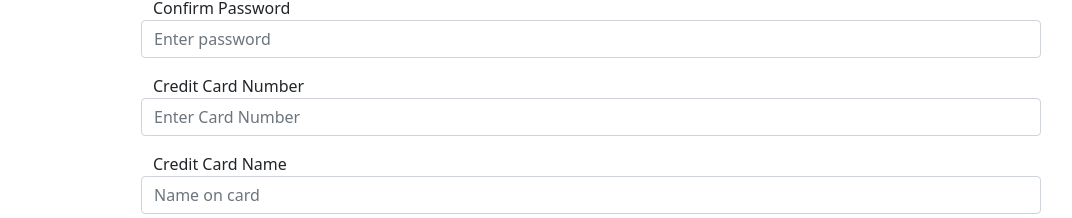
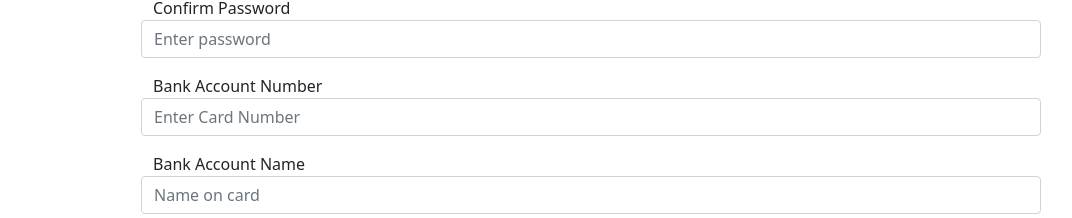
Before and after one commit to TeeradonNamkanisorn/FRONTEND_RPLUS, a React (Create React App) app: page /register-teacher in a window 1280 px wide. Shown: the part 582-800 px from the top of the page, without its empty margins (49-1121 px from the left). Built offline with nearby package versions, Linux system fonts and the light colour scheme; no server answers; what javascript-time-ago would draw is missing.

Commit message:
creditcard -> bank account

```diff
--- a/src/pages/RegisterTeacher.js
+++ b/src/pages/RegisterTeacher.js
@@ -5,7 +5,7 @@ import { useNavigate } from "react-router-dom";
 import Toast from "../components/common/Toast";
 import bankCodes from "../services/bankCodes";
 import { setUserError, setUserLoading } from "../slices/userInfoSlice";
-import { isCreditCard, isEmail } from "../utils/validateFunctions";
+import { isEmail } from "../utils/validateFunctions";
 export default function RegisterTeacher() {
   const navigate = useNavigate();
   const dispatch = useDispatch();
@@ -17,7 +17,7 @@ export default function RegisterTeacher() {
   const [bankAccountError, setBankAccountError] = useState("");
   const [passwordError, setPasswordError] = useState("");
   const [emailError, setEmailError] = useState("");
-  const [creditCardNameError, setCreditCardNameError] = useState("");
+  const [bankAccountNameError, setBankAccountNameError] = useState("");
   const [username, setUsername] = useState("");
   const [firstName, setFirstName] = useState("");
   const [lastName, setLastName] = useState("");
@@ -28,7 +28,7 @@ export default function RegisterTeacher() {
   const [bankAccountName, setBankAccountName] = useState("");
   const [bankCode, setBankCode] = useState("");
 
-  console.log(Object.entries(bankCodes));
+
 
   //Soon-to-be-implemented clientside validations
   const handlePasswordChange = (e) => {
@@ -60,14 +60,13 @@ export default function RegisterTeacher() {
   };
 
   const handleBankAccountChange = (e) => {
-    //Validate Credit Card
-    console.log(isCreditCard(e.target.value))
-    if (!isCreditCard(e.target.value)) setBankAccountError("Incorrect credit card format.");
+
+
     setBankAccount(e.target.value);
     setBankAccountError("");
   };
 
-  const handleCreditCardNameChange = (e) => {
+  const handleBankAccountNameChange = (e) => {
 
 
     setBankAccountName(e.target.value);
@@ -221,13 +220,13 @@ export default function RegisterTeacher() {
           </div>
 
           <div className="form-group row my-3">
-            <label className="" htmlFor="creditCardInput">
-              Credit Card Number
+            <label className="" htmlFor="bankAccountInput">
+              Bank Account Number
             </label>
             <input
               className={`form-control ${bankAccountError ? "is-invalid" : ""}`}
               type="text"
-              id="creditCardInput"
+              id="bankAccountInput"
               placeholder="Enter Card Number"
               value={bankAccount}    onChange={handleBankAccountChange}
             />
@@ -236,19 +235,19 @@ export default function RegisterTeacher() {
 
           <div className="form-group row my-3">
             <label className="" htmlFor="ccNameInput">
-              Credit Card Name
+              Bank Account Name
             </label>
             <input
               className={`form-control ${
-                creditCardNameError ? "is-invalid" : ""
+                bankAccountNameError ? "is-invalid" : ""
               }`}
               type="text"
               id="ccNameInput"
               placeholder="Name on card"
               value={bankAccountName}
-              onChange={handleCreditCardNameChange}
+              onChange={handleBankAccountNameChange}
             />
-            <div className="invalid-feedback">{creditCardNameError}</div>
+            <div className="invalid-feedback">{bankAccountNameError}</div>
           </div>
 
           <div className="mb-5">
```
